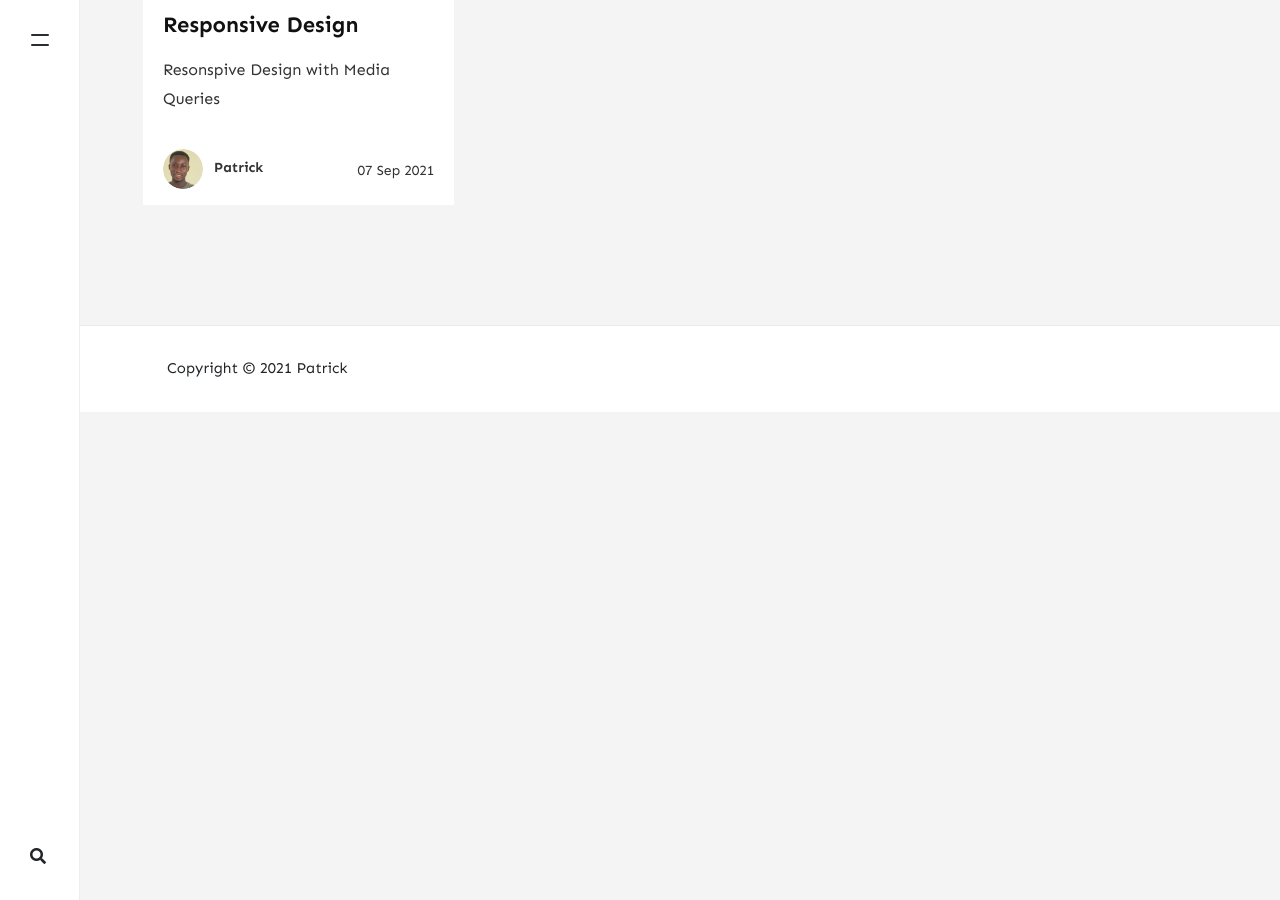
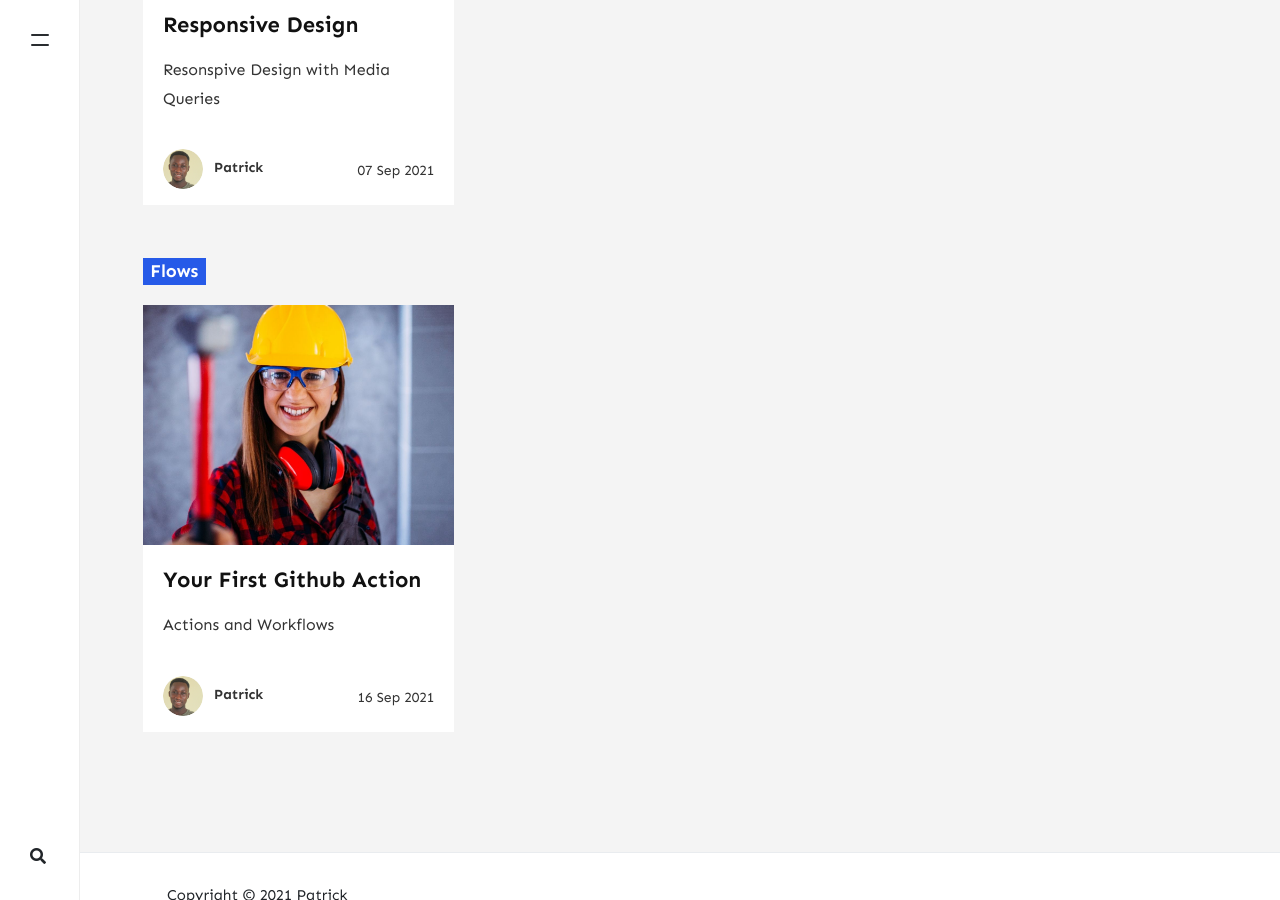
Before and after one commit to Dev-Path/briefcase, a Jekyll site: the page built from _pages/categories.md, in a window 1280 px wide and 900 px high, scrolled down 9059 px. Built offline with Jekyll 4.4.1, drawn with Linux system fonts in a browser that asks for light colours; nearby versions of some CDN libraries; comment, search, counter and statistics services are not loaded; before the commit the page ends 9471 px from its top, so only the background shows below that.

Commit message:
update content

```diff
--- a/_posts/2021-09-16-github-actions.md
+++ b/_posts/2021-09-16-github-actions.md
@@ -2,7 +2,7 @@
 layout: post
 title:  "Your First Github Action"
 author: patrick
-categories: [Github, ]
+categories: [Github, Flows]
 image: assets/images/github-action.jpg
 beforetoc: ""
 toc: false
@@ -48,7 +48,7 @@ The entrypoint.sh script will be run in Docker, and it will define what the acti
 
 Add the following content to the entrypoint.sh file:
 
-#!/bin/sh -l
+# !/bin/sh -l
 
 sh -c "echo Hello world my name is $INPUT_MY_NAME"
 
```
Also changed, not shown: assets/images/ux.jpg (added).
